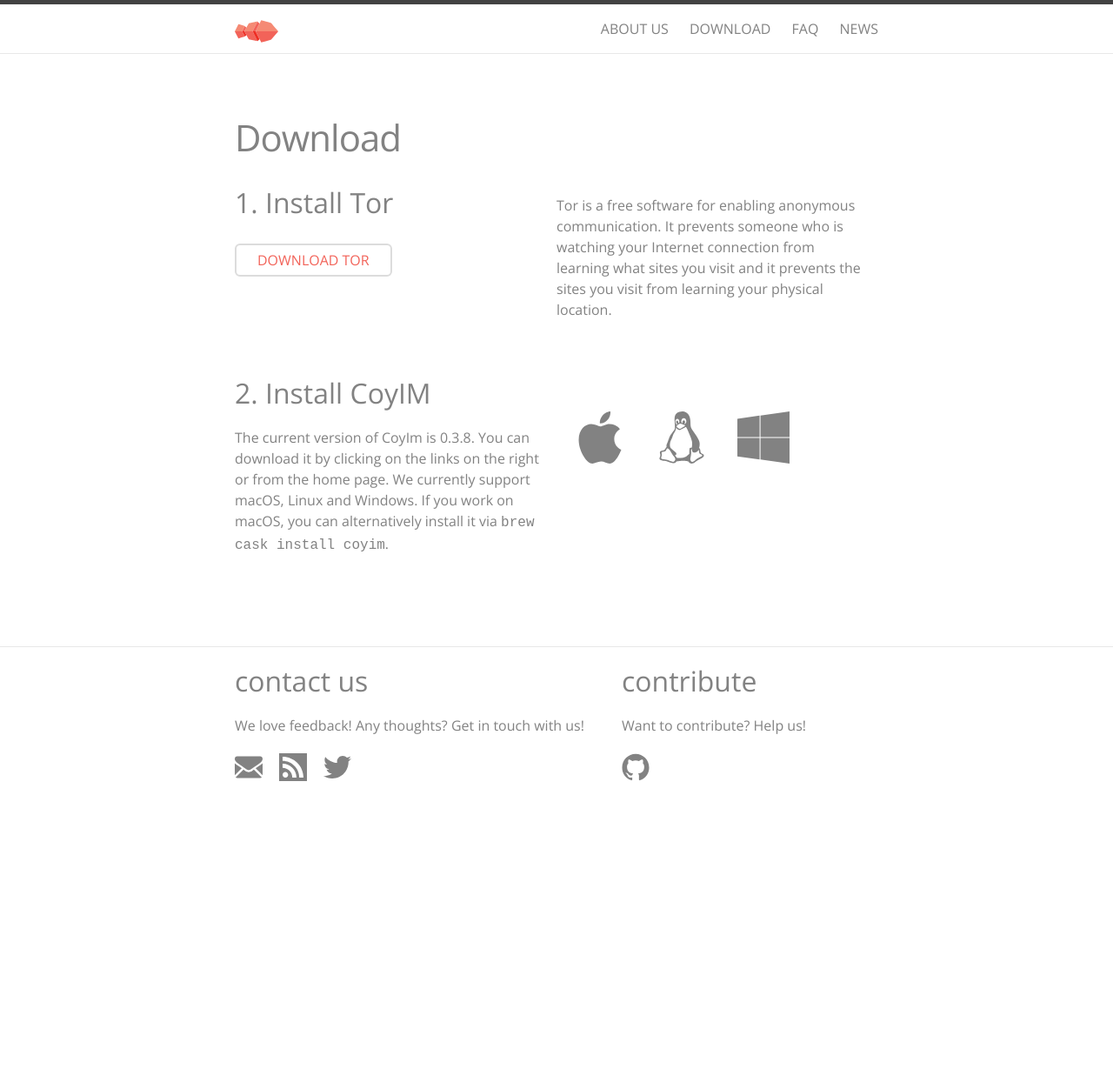
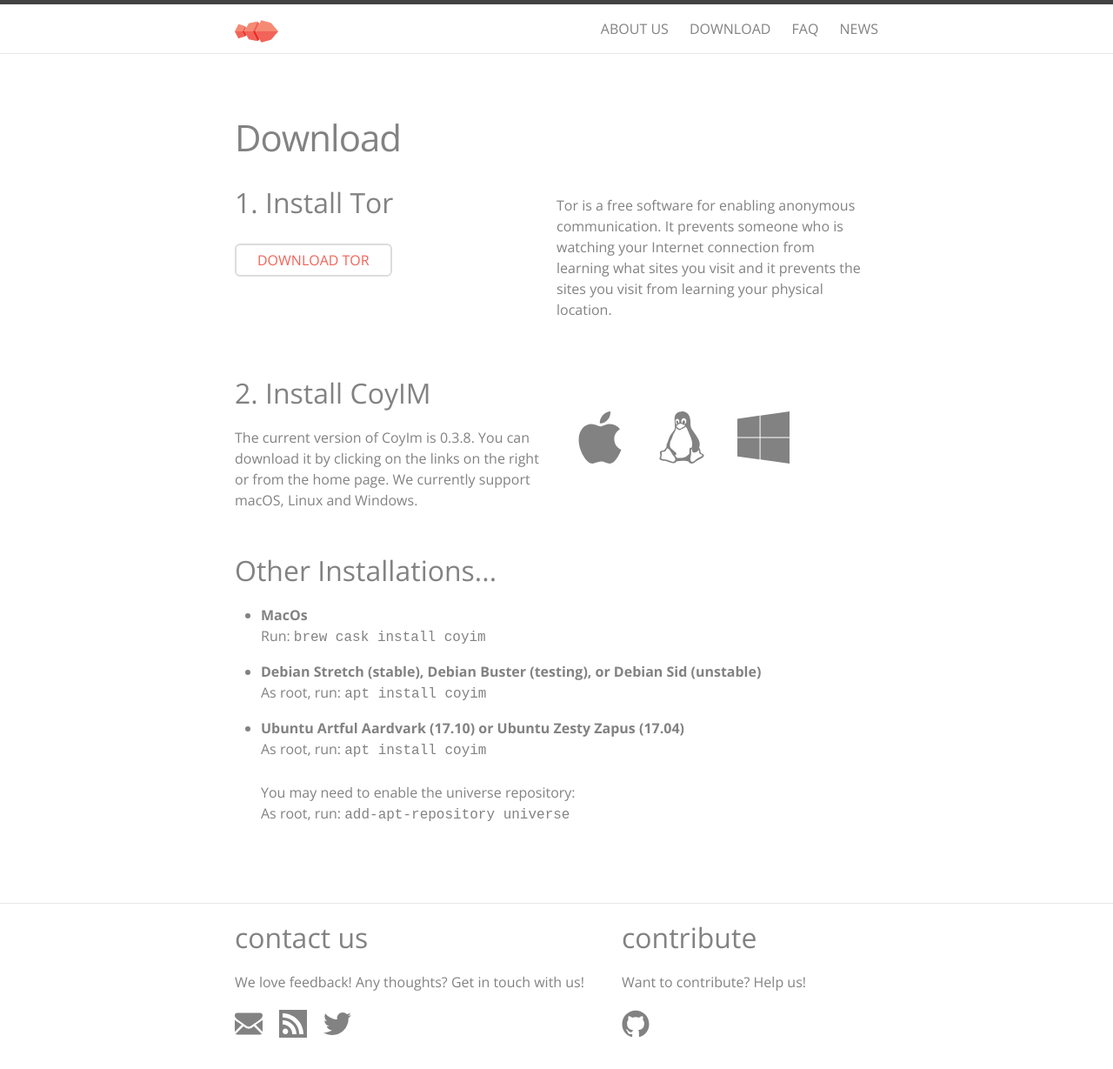
Before and after one commit to coyim/coyim-page, a Jekyll site: the page built from download.html, in a window 1280 px wide and 1229 px high. Shown: the whole window at 87% size. Built offline with Jekyll 4.4.1, drawn with Linux system fonts in a browser that asks for light colours.

Commit message:
Add other links for downloading

```diff
--- a/download.html
+++ b/download.html
@@ -12,14 +12,14 @@
     </div>
   </div>
   <div class="flex-item-4">
-  <p> Tor is a free software for enabling anonymous communication. It prevents someone who is watching your Internet connection from learning what sites you visit and it prevents the sites you visit from learning your physical location.</p>
+  <p>Tor is a free software for enabling anonymous communication. It prevents someone who is watching your Internet connection from learning what sites you visit and it prevents the sites you visit from learning your physical location.</p>
   </div>
 </div>
 
 <div class="container">
  <div class="flex-item-3">
   <h2>2. Install CoyIM</h2>
-  <p>The current version of CoyIm is 0.3.8. You can download it by clicking on the links on the right or from the home page. We currently support macOS, Linux and Windows. If you work on macOS, you can alternatively install it via <code>brew cask install coyim</code>. </p>
+  <p>The current version of CoyIm is 0.3.8. You can download it by clicking on the links on the right or from the home page. We currently support macOS, Linux and Windows.</p>
   </div>
   <div class="flex-item-4">
     <a href="https://dl.bintray.com/twstrike/coyim/v{{ site.version }}/mac-bundle/coyim.dmg" title="OS">
@@ -45,3 +45,26 @@
     </a>
   </div>
 </div>
+
+<div class="content">
+  <h2>Other Installations...</h2>
+  <ul>
+    <li>
+      <p><b>MacOs</b><br>
+      Run: <code> brew cask install coyim</code><br>
+      </p>
+    </li>
+    <li>
+      <p><b>Debian Stretch (stable), Debian Buster (testing), or Debian Sid (unstable)</b><br>
+      As root, run: <code> apt install coyim</code><br>
+      </p>
+    </li>
+    <li>
+      <p><b>Ubuntu Artful Aardvark (17.10) or Ubuntu Zesty Zapus (17.04)</b><br>
+      As root, run: <code> apt install coyim</code><br><br>
+      You may need to enable the universe repository: <br>
+      As root, run: <code>add-apt-repository universe</code>
+      </p>
+    </li>
+  </ul>
+</div>
```
